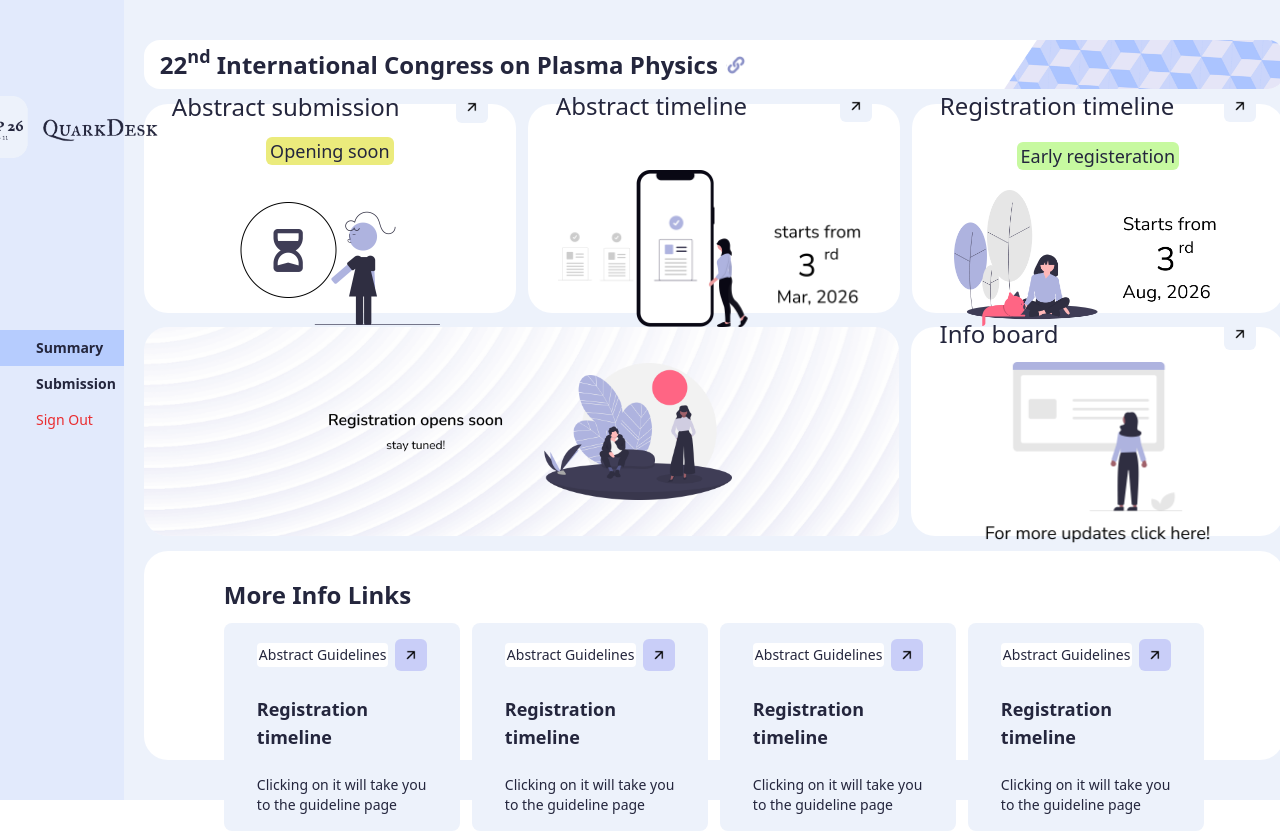
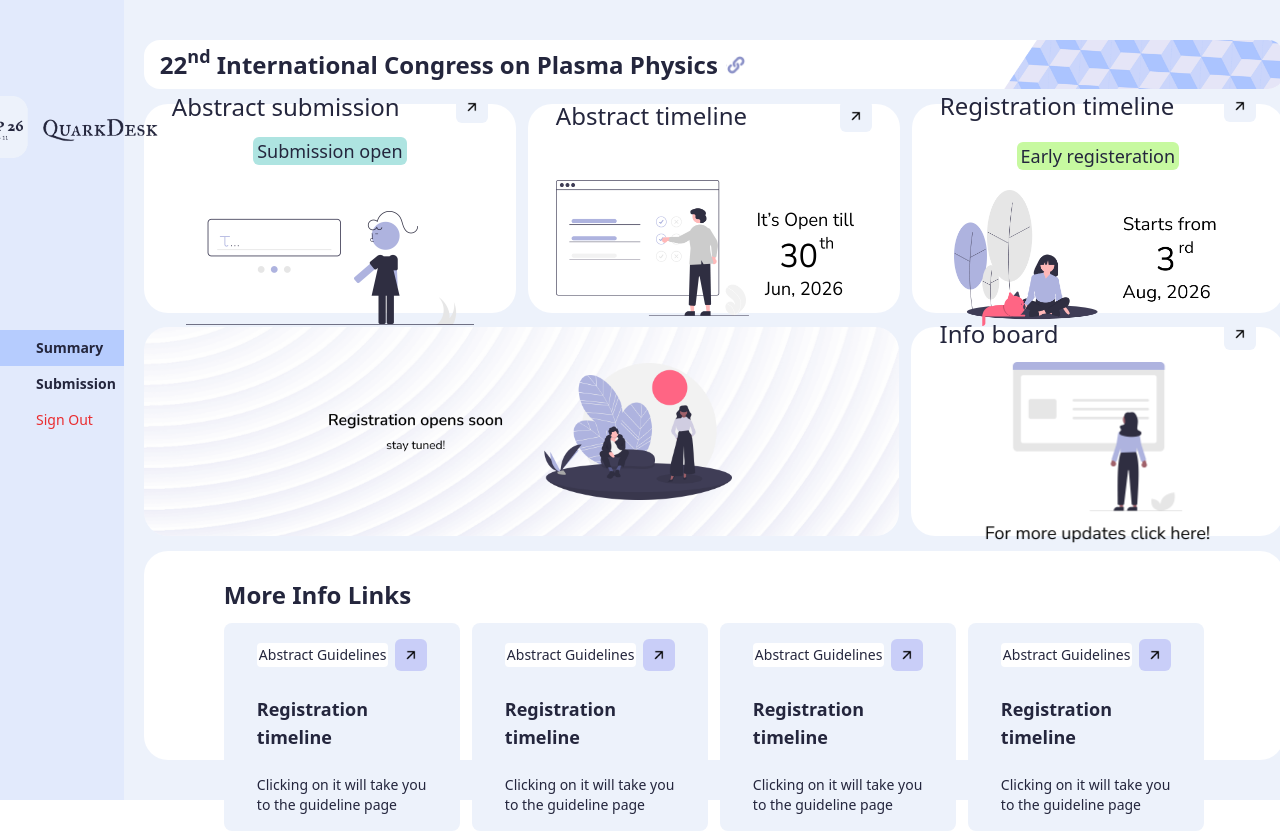
Before and after one commit to mohamedhassanmn/conference-dashboard, a Nuxt app in the folder frontend/: page / in a window 1280 px wide. Shown: the top 831 px of the page. Built offline with nearby package versions, Linux system fonts and the light colour scheme.

Commit message:
update submission status UI in landing page

```diff
--- a/frontend/app/pages/index.vue
+++ b/frontend/app/pages/index.vue
@@ -18,11 +18,11 @@ definePageMeta({
             <NuxtImg src="/images/css-cube-pattern.png" alt="CSS PATTERN" class="scale-150 h-full" />
         </div>
         <div class="h-[29.06%] flex justify-between space-x-3">
-            <EventScheduleInfoCard title="Abstract submission" status="Opening soon"
-                statusClass="bg-golden-yellow mt-3.5 mb-2.5" imgSrc="/images/img-submission-opening-soon.png"
+            <EventScheduleInfoCard title="Abstract submission" status="Submission open"
+                statusClass="bg-light-darkish-green mt-3.5 mb-2.5" imgSrc="/images/img-submission-open.png"
                 imgClass="h-37.5" />
             <EventScheduleInfoCard title="Abstract timeline" headerClass="mb-12"
-                imgSrc="/images/img-timeline-startsfrom.png" imgClass="h-39.25" />
+                imgSrc="/images/img-timeline-opensfrom.png" imgClass="h-34" />
             <EventScheduleInfoCard title="Registration timeline" status="Early registeration"
                 statusClass="bg-grass-green my-5" imgSrc="/images/img-registration-startsfrom.png" imgClass="h-34" />
         </div>
--- a/frontend/tailwind.config.ts
+++ b/frontend/tailwind.config.ts
@@ -39,6 +39,7 @@ export default <Partial<Config>>{
         "dusky-red": "#FF8789",
         "warning-red": "#EA2C2F",
         "grass-green": "#C7F9A0",
+        "light-darkish-green": "#AEE4E1",
       },
       fontFamily: {
         nunito: ['"Nunito Sans"', "system-ui", "sans-serif"],
```
